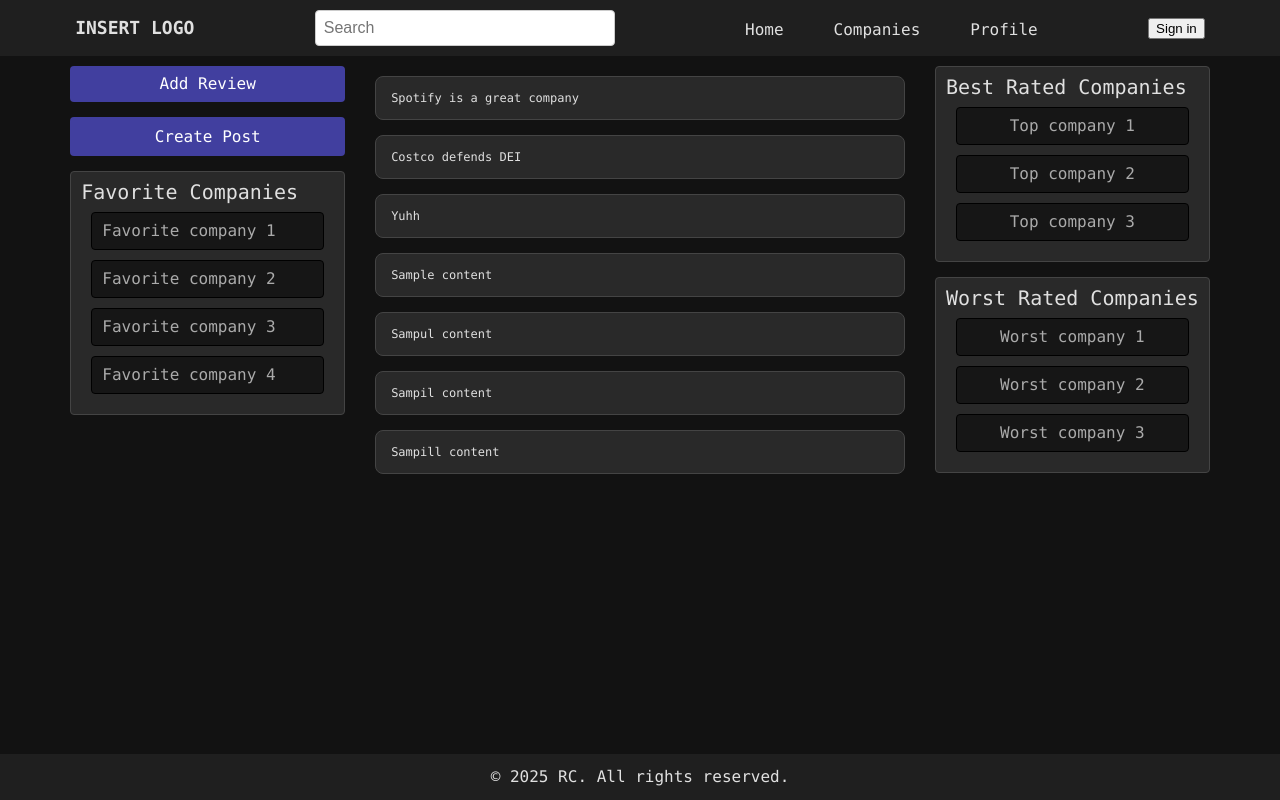
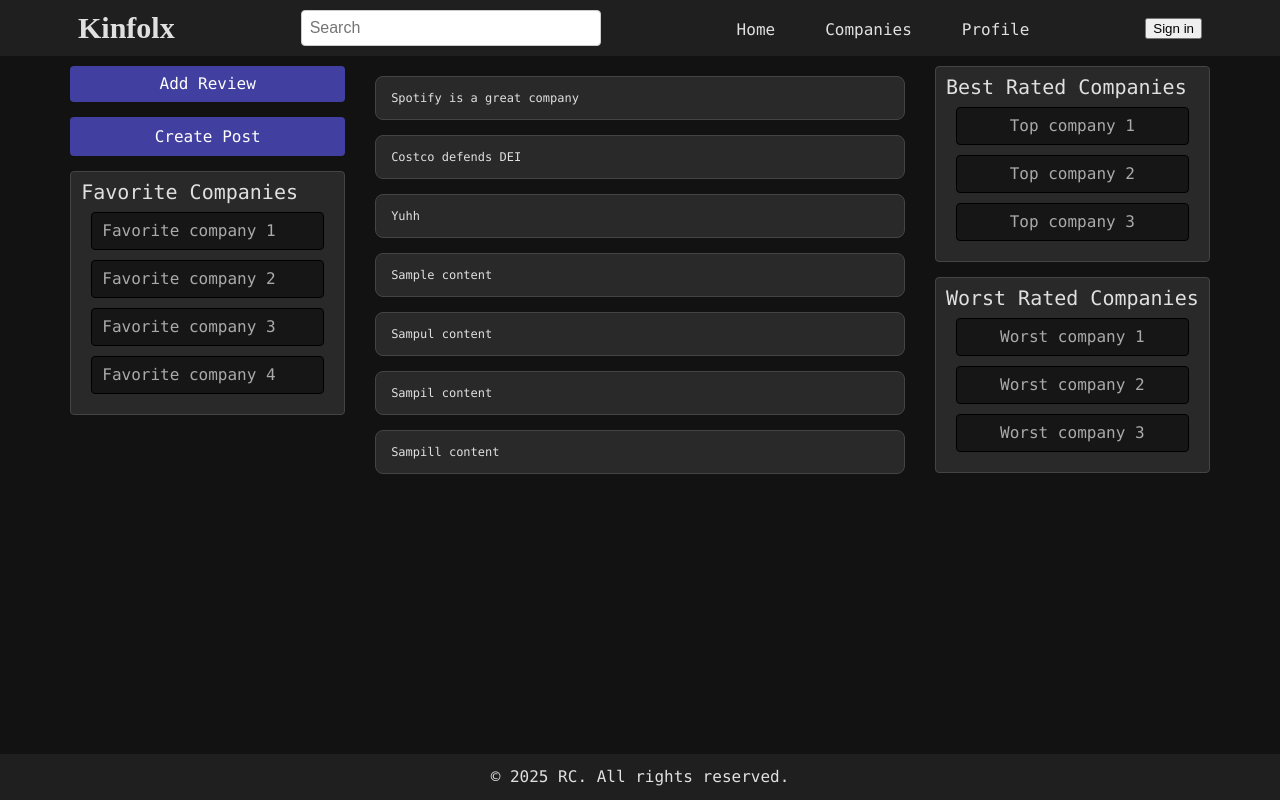
Before and after one commit to Resilient-Labs/kinfolx, a React (Vite) app: page / in a window 1280 px wide. Built offline with nearby package versions, Linux system fonts and the light colour scheme; no server answers.

Commit message:
Added custom font and change the logo

```diff
--- a/src/components/Header/Header.jsx
+++ b/src/components/Header/Header.jsx
@@ -6,7 +6,7 @@ export default function Header() {
         <header className="header">
             <nav className="navbar">
                 <div className="logo">
-                    <a href="/">INSERT LOGO</a>
+                    <a href="/">Kinfolx</a>
                 </div>
                 <input
                     type="text"
--- a/src/components/Header/header.css
+++ b/src/components/Header/header.css
@@ -19,6 +19,11 @@
     margin-right: 1rem;
     font-size: 1.8rem;
     font-weight: bold;
+    font-family: "Ahsing";
+    }
+
+    .logo a {
+        font-size: 3rem;
 }
 
 .search-bar {
--- a/src/index.css
+++ b/src/index.css
@@ -153,3 +153,8 @@ body,
     font-size: 2rem;
     height: 100vh;
 }
+
+@font-face {
+    font-family:"Ahsing" ;
+    src: "public/ahsing-regular.otf" ;
+}
```
Also changed, not shown: public/ahsing-regular.otf (added).
